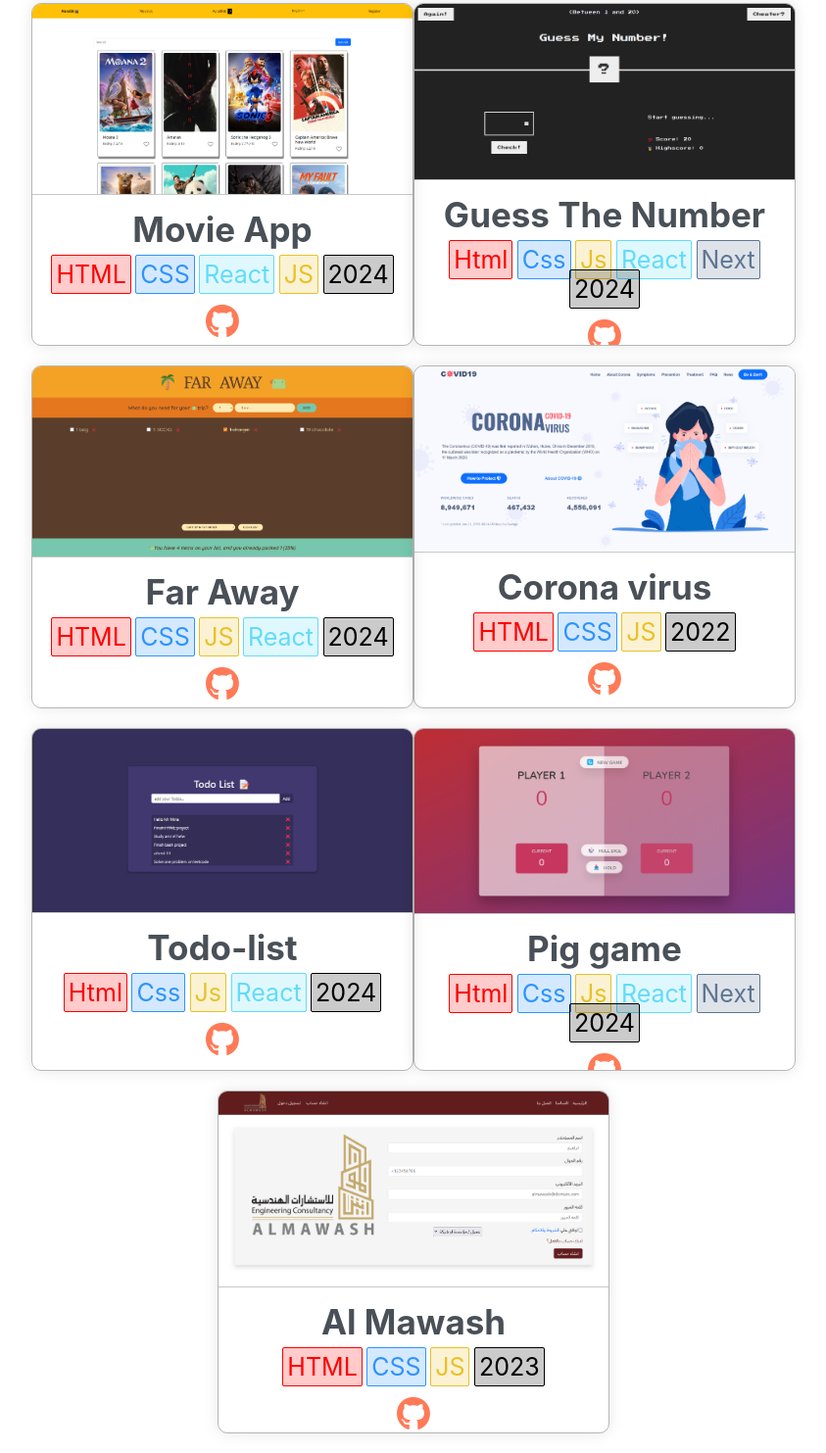
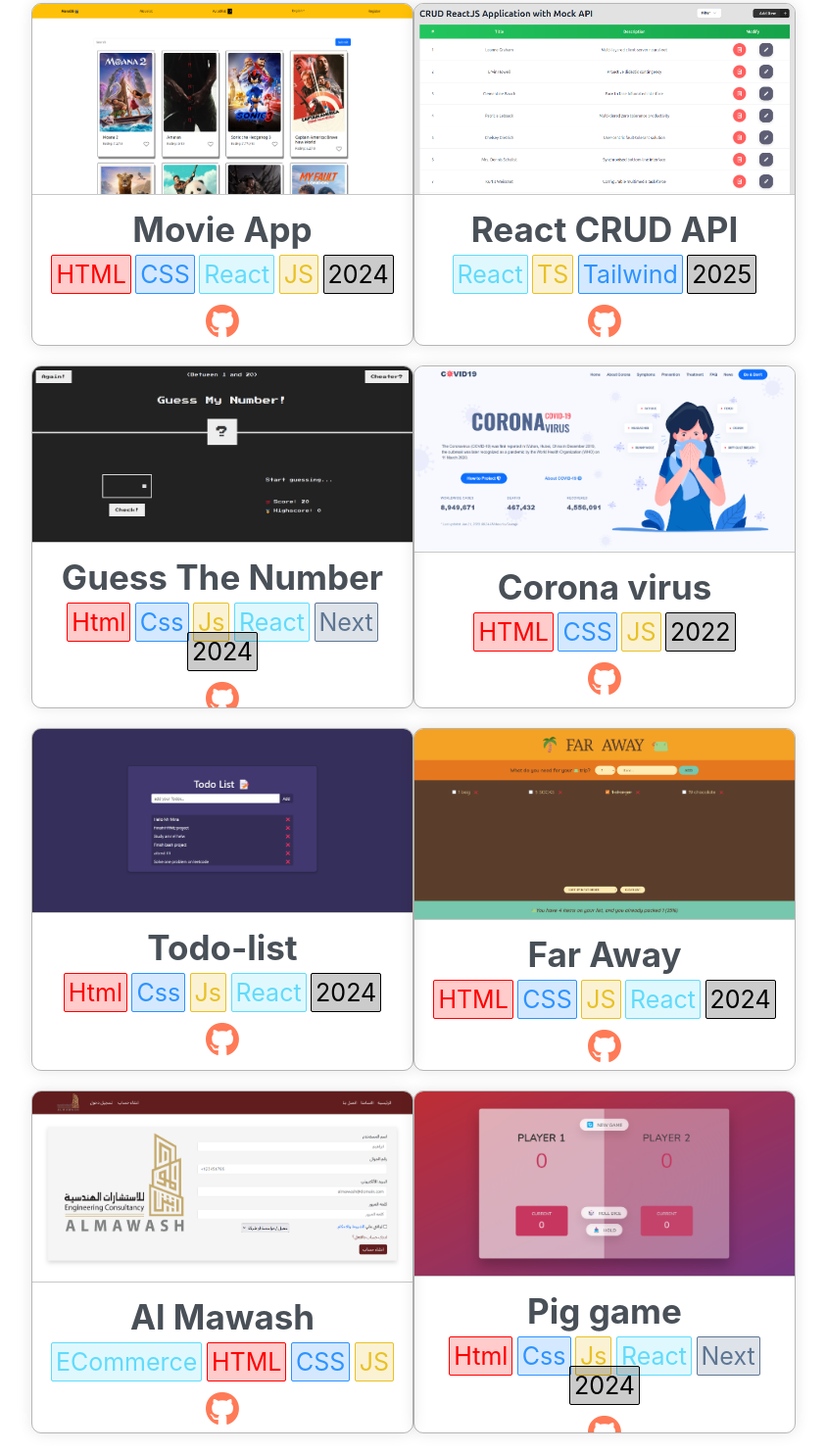
Before and after one commit to MaNn0/Portfolio, a plain HTML site: page index.html in a window 1280 px wide. Shown: the part 2903-4386 px from the top of the page at 98% size, without its empty margins (218-1061 px from the left). Drawn offline with nearby package versions, Linux system fonts and the light colour scheme.

Commit message:
add task

```diff
--- a/index.html
+++ b/index.html
@@ -118,8 +118,8 @@
             <div class="cards2">
                 <div class="card2-body animate__flipInY animate__animated wow data-wow-delay=" 0.3s"
                     data-wow-duration="1.5s"">
-                <a href=" https://goodreads-app.vercel.app/" target="_blank"><img class="cardimg" src="Goodreads.png"
-                        alt="todo"></a>
+                <a href=" https://goodreads-app.vercel.app/" target="_blank"><img class="cardimg"
+                        style="max-width: 400px;" src="Goodreads.png" alt="todo"></a>
                     <h3>Goodreads</h3>
                     <span class="spnh">MERN</span>
                     <span class="spnc">JWT</span>
@@ -134,7 +134,7 @@
                 <div class="card2-body animate__flipInY animate__animated wow data-wow-delay=" 0.3s"
                     data-wow-duration="1.5s"">
                     <a href=" https://goodreads-app.vercel.app/SalesChart" target="_blank"><img class="cardimg"
-                        src="Dashboard.png" alt="todo"></a>
+                        style="max-width: 400px;" src="Dashboard.png" alt="todo"></a>
                     <h3>CRUD Dashboard</h3>
                     <span class="spnr">MERN</span>
                     <span class="spnh">Mongoose</span>
@@ -150,12 +150,11 @@
                 <div class="card2-body animate__flipInY animate__animated wow" data-wow-delay="0.3s"
                     data-wow-duration="1.5s">
                     <a href="https://manobest22.netlify.app/" target="_blank">
-                        <img class="cardimg test" src="movie.png" alt="elmawash">
+                        <img class="cardimg  style=" max-width: 400px;"test" src="movie.png" alt="elmawash">
                     </a>
                     <h3>Movie App</h3>
                     <span class="spnh">HTML</span>
                     <span class="spnc">CSS</span>
-
                     <span class="spnr">React</span>
 
                     <span class="spnj">JS</span>
@@ -169,7 +168,26 @@
                 <div class="card2-body animate__flipInY animate__animated wow" data-wow-delay="0.3s"
                     data-wow-duration="1.5s">
                     <a href="https://mann0.github.io/Gusse-the-number/" target="_blank"><img class="cardimg"
-                            src="Guess.png" alt=""></a>
+                            style="max-width: 400px;" src="iotech.png" alt=""></a>
+                    <h3>React CRUD API</h3>
+                    <!-- <span class="spnh">Html</span> -->
+                    <span class="spnr">React</span>
+                    <span class="spnj">TS</span>
+                    <span class="spnc">Tailwind</span>
+                    <!-- <span class="spnn">Next</span> -->
+                    <span class="spn">2025</span>
+                    <br>
+                    <a target="_blank" href="https://sage-empanada-f56d20.netlify.app/">
+                        <i class="fa-brands fa-github inneri" style="margin-top: 1rem;"></i>
+                    </a>
+                </div>
+            </div>
+            <div class="cards2">
+
+                <div class="card2-body animate__flipInY animate__animated wow" data-wow-delay="0.3s"
+                    data-wow-duration="1.5s">
+                    <a href="https://mann0.github.io/Gusse-the-number/" target="_blank"><img class="cardimg"
+                            style="max-width: 400px;" src="Guess.png" alt=""></a>
                     <h3>Guess The Number</h3>
                     <span class="spnh">Html</span>
                     <span class="spnc">Css</span>
@@ -182,28 +200,10 @@
                         <i class="fa-brands fa-github inneri" style="margin-top: 1rem;"></i>
                     </a>
                 </div>
-            </div>
-            <div class="cards2">
-                <div class="card2-body animate__flipInY animate__animated wow" data-wow-delay="0.3s"
-                    data-wow-duration="1.5s">
-                    <a href="https://travel-trip2.netlify.app/" target="_blank">
-                        <img class="cardimg test" src="faraway.png" alt="elmawash">
-                    </a>
-                    <h3>Far Away</h3>
-                    <span class="spnh">HTML</span>
-                    <span class="spnc">CSS</span>
-                    <span class="spnj">JS</span>
-                    <span class="spnr">React</span>
-                    <span class="spn">2024</span>
-                    <br>
-                    <a target="_blank" href="https://github.com/MaNn0/Far-Away">
-                        <i class="fa-brands fa-github inneri" style="margin-top: 1rem;"></i>
-                    </a>
-                </div>
                 <div class="card2-body animate__flipInY animate__animated wow" data-wow-delay="0.3s"
                     data-wow-duration="1.5s">
                     <a href="https://ornate-quokka-b79e15.netlify.app/" target="_blank">
-                        <img class="cardimg" src="corona.png" alt="Corona">
+                        <img class="cardimg" style="max-width: 400px;" src="corona.png" alt="Corona">
                     </a>
                     <h3>Corona virus</h3>
                     <span class="spnh">HTML</span>
@@ -220,8 +220,8 @@
             <div class="cards2">
                 <div class="card2-body animate__flipInY animate__animated wow data-wow-delay=" 0.3s"
                     data-wow-duration="1.5s"">
-                    <a href=" https://mann0.github.io/todo-list/" target="_blank"><img class="cardimg" src="todo.png"
-                        alt="todo"></a>
+                    <a href=" https://mann0.github.io/todo-list/" target="_blank"><img class="cardimg"
+                        style="max-width: 400px;" src="todo.png" alt="todo"></a>
                     <h3>Todo-list</h3>
                     <span class="spnh">Html</span>
                     <span class="spnc">Css</span>
@@ -235,8 +235,43 @@
                 </div>
                 <div class="card2-body animate__flipInY animate__animated wow" data-wow-delay="0.3s"
                     data-wow-duration="1.5s">
+                    <a href="https://travel-trip2.netlify.app/" target="_blank">
+                        <img class="cardimg  style=" max-width: 400px;"test" src="faraway.png" alt="elmawash">
+                    </a>
+                    <h3>Far Away</h3>
+                    <span class="spnh">HTML</span>
+                    <span class="spnc">CSS</span>
+                    <span class="spnj">JS</span>
+                    <span class="spnr">React</span>
+                    <span class="spn">2024</span>
+                    <br>
+                    <a target="_blank" href="https://github.com/MaNn0/Far-Away">
+                        <i class="fa-brands fa-github inneri" style="margin-top: 1rem;"></i>
+                    </a>
+                </div>
+
+            </div>
+            <div class="cards2">
+                <div class="card2-body animate__flipInY animate__animated wow" data-wow-delay="0.3s"
+                    data-wow-duration="1.5s">
+                    <a href="https://super-sprite-f73aed.netlify.app/" target="_blank">
+                        <img class="cardimg  style=" max-width: 400px;"test" src="Mawash.png" alt="elmawash">
+                    </a>
+                    <h3>Al Mawash</h3>
+                    <span class="spnr">ECommerce</span>
+                    <span class="spnh">HTML</span>
+                    <span class="spnc">CSS</span>
+                    <span class="spnj">JS</span>
+                    <!-- <span class="spn">2023</span> -->
+                    <br>
+                    <a target="_blank" href="https://github.com/MaNn0/mawash">
+                        <i class="fa-brands fa-github inneri" style="margin-top: 1rem;"></i>
+                    </a>
+                </div>
+                <div class="card2-body animate__flipInY animate__animated wow" data-wow-delay="0.3s"
+                    data-wow-duration="1.5s">
                     <a href="https://taupe-custard-f47662.netlify.app/" target="_blank"><img class="cardimg"
-                            src="pig_game.png" alt=""></a>
+                            style="max-width: 400px;" src="pig_game.png" alt=""></a>
                     <h3>Pig game</h3>
                     <span class="spnh">Html</span>
                     <span class="spnc">Css</span>
@@ -246,23 +281,6 @@
                     <span class="spn">2024</span>
                     <br>
                     <a target="_blank" href="https://github.com/MaNn0/Pig-Game">
-                        <i class="fa-brands fa-github inneri" style="margin-top: 1rem;"></i>
-                    </a>
-                </div>
-            </div>
-            <div class="cards2">
-                <div class="card2-body animate__flipInY animate__animated wow" data-wow-delay="0.3s"
-                    data-wow-duration="1.5s">
-                    <a href="https://super-sprite-f73aed.netlify.app/" target="_blank">
-                        <img class="cardimg test" src="Mawash.png" alt="elmawash">
-                    </a>
-                    <h3>Al Mawash</h3>
-                    <span class="spnh">HTML</span>
-                    <span class="spnc">CSS</span>
-                    <span class="spnj">JS</span>
-                    <span class="spn">2023</span>
-                    <br>
-                    <a target="_blank" href="https://github.com/MaNn0/mawash">
                         <i class="fa-brands fa-github inneri" style="margin-top: 1rem;"></i>
                     </a>
                 </div>
```
Also changed, not shown: iotech.png (added).
